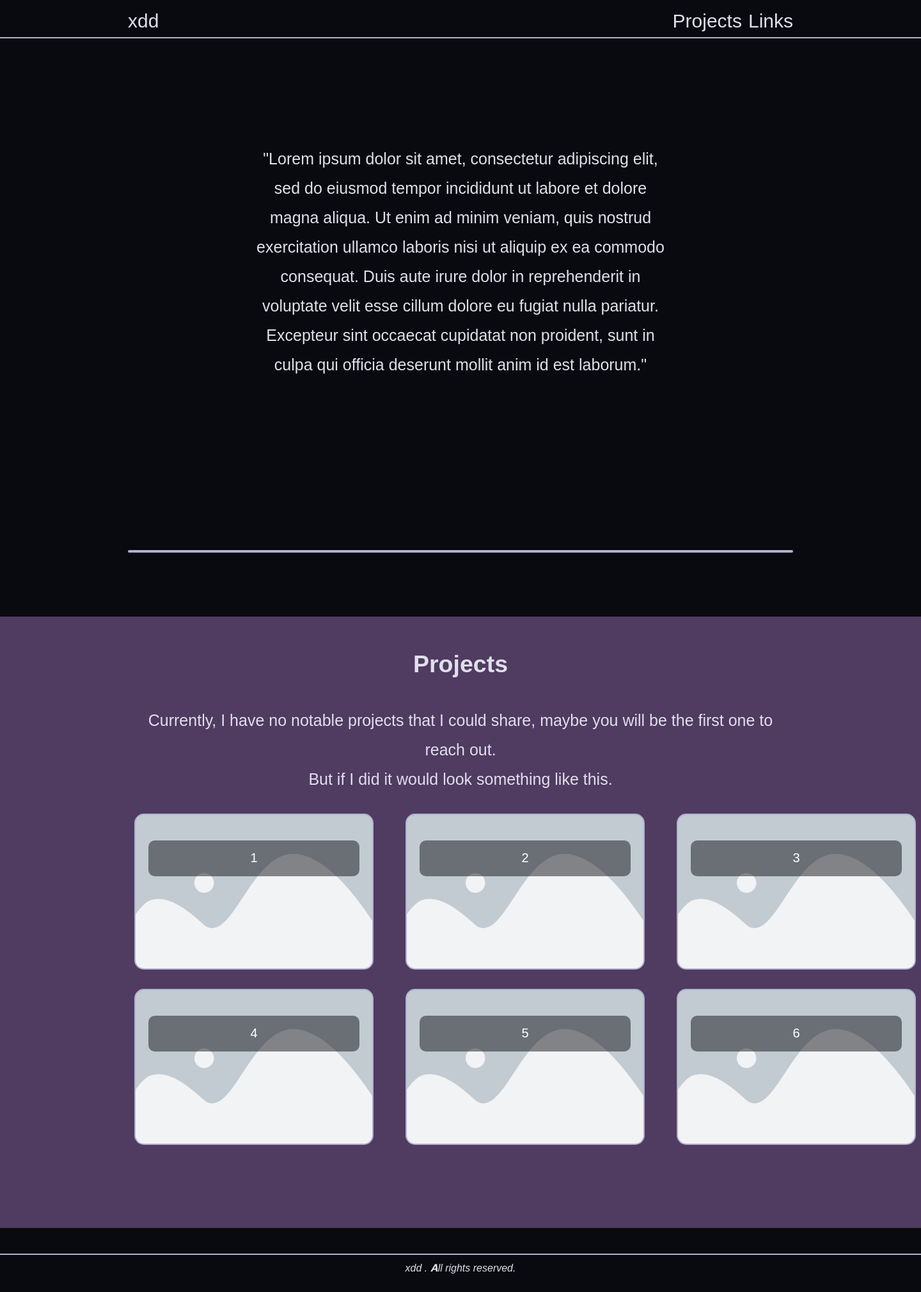
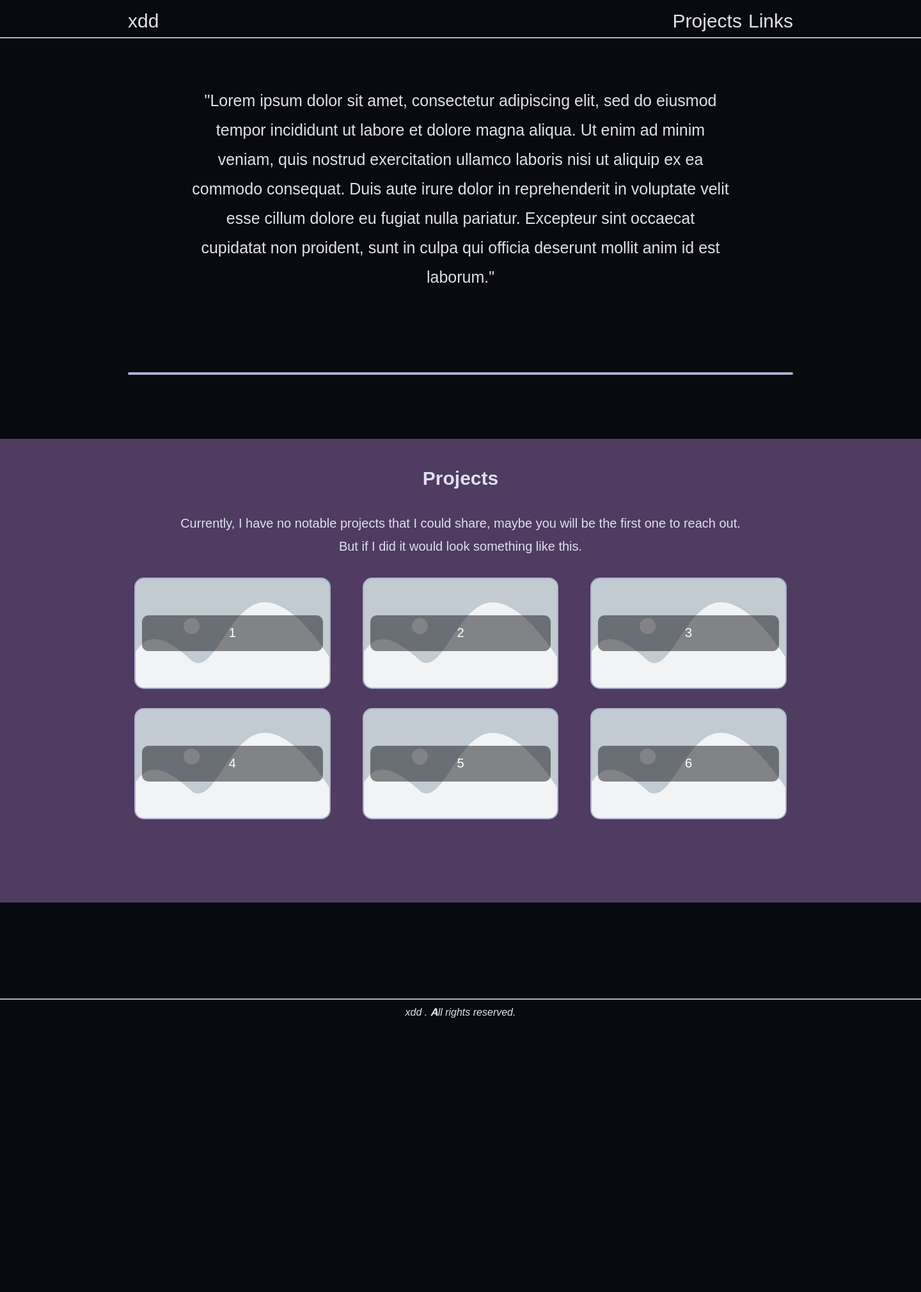
Before and after one commit to cacusegit/portfolio_web, a Flask app: template templates/index.html in a window 1440 px wide. Shown: the whole page at 64% size. After the commit the page ends 1591 px from the top, so only its background shows below. Run offline with Flask 3, Linux system fonts and the light colour scheme; the template is opened without the code that fills it, so the values that code supplies are empty.

Commit message:
fix: overflow, sorting data in df. clean: style.css

```diff
--- a/static/style.css
+++ b/static/style.css
@@ -10,15 +10,9 @@ body {
     color: #dfe0ec;
     font-family: 'Konkhmer Sleokchher', sans-serif;
 }
-.page_container {
-    position: relative;
-    min-height: 100vh;
-}
-
 .content_wrap {
     padding-bottom: 2.5rem;
 }
-
 .navBox {
     background-color: #090a0f;
     position: sticky;
@@ -49,27 +43,93 @@ body {
     font-size: 25px;
     text-align: center;
     align-items: center;
-    height: 300px;
-    padding: 200px;
+    height: auto;
+    width: auto;
+    padding: 50px 100px 0px 100px;
     overflow: hidden;
     display: flex;
     justify-content: space-between;
     align-items: center;
     margin-bottom: 100px;
 }
-.about-inline-left {
-    width: 40%;
-}
-.about-inline-right {
-    width: 400px;
-    height: 400px;
+.graph_container {
     border: 2px solid #afb1cf;
     border-radius: 15px;
-    background-color: hsl(240deg 13.04% 9.02%);
+    overflow: hidden;
+    height: auto;
+    max-width: 100%;
+    margin: 20px auto;
+    margin-bottom: 100px;
+    position: relative;
+    z-index: 0;
 }
 .projects {
     font-size: 25px;
     background-color: #503b61;
+}
+.projects_outer {
+    background: #503b61;
+    margin-right: -200px;
+    margin-left: -200px;
+    padding-left: 200px;
+    padding-right: 200px;
+    padding-bottom: 100px;
+    padding-top: 10px;
+    text-align: center;
+    justify-content: center;
+    font-size: 20px;
+}
+.projects_inner {
+    padding-top: 20px;
+    padding-bottom: 20px;
+}
+
+.projects_container {
+    display: grid;
+    gap: 30px 50px;
+    grid-template-columns: auto auto auto;
+    padding: 10px;
+}
+.projects_container > div {
+    background-color: rgb(20,20,26);
+    border: 2px solid #afb1cf;
+    border-radius: 15px;
+    font-size: 20px;
+    text-align: center;
+    grid-template-columns: repeat(3, minmax(200px, 1fr));
+    max-width: 100%;
+    overflow: hidden;
+
+    display: flex;
+    flex-direction: column;
+    justify-content: center;
+    min-height: 150px; /* Ensures the item has a minimum height */
+    height: auto; /* Adjusts height based on content */
+    padding: 10px; /* Prevents content from sticking to edges */
+
+    background-image: url('/static/assets/images/elementor-placeholder-image.webp');
+    background-size: cover;
+    background-position: center;
+    background-repeat: no-repeat;
+}
+.projects_container > div > p {
+    background-color: rgba(20,20,26, 50%);
+    color: white;
+    text-align: center;
+    padding: 10px;
+    border-radius: 10px;
+}
+.links_outer {
+    background: #090a0f;
+    margin-right: -200px;
+    margin-left: -200px;
+    padding-left: 200px;
+    padding-right: 200px;
+    padding-bottom: 100px;
+    padding-top: 10px;
+    text-align: center;
+    justify-content: center;
+    font-size: 20px;
 }
 .footer_position {
     display: flex;
@@ -87,60 +147,3 @@ body {
     padding-right: 200px;
     padding-bottom: 10px;
 }
-.graph_container {
-    border: 2px solid #afb1cf;
-    border-radius: 15px;
-    overflow: hidden;
-    height: auto;
-    max-width: 100%;
-    margin: 20px auto;
-    margin-bottom: 100px;
-    position: relative;
-    z-index: 0;
-}
-.projects_outer {
-    background: #503b61;
-    margin-right: -200px;
-    margin-left: -200px;
-    padding-left: 200px;
-    padding-right: 200px;
-    padding-bottom: 100px;
-    padding-top: 10px;
-    text-align: center;
-    justify-content: center;
-    font-size: 25px;
-}
-.projects_inner {
-    padding-top: 20px;
-    padding-bottom: 20px;
-    width: 100%;
-}
-
-.projects_container {
-    display: grid;
-    gap: 30px 50px;
-    grid-template-columns: auto auto auto;
-    padding: 10px;
-}
-.projects_container > div {
-    background-color: rgb(20,20,26);
-    border: 2px solid #afb1cf;
-    border-radius: 15px;
-    padding: 20px;
-    font-size: 20px;
-    text-align: center;
-    height: 200px;
-    width: 330px;
-
-    background-image: url('/static/assets/images/elementor-placeholder-image.webp');
-    background-size: cover;
-    background-position: center;
-    background-repeat: no-repeat;
-}
-.projects_container > div > p {
-    background-color: rgba(20,20,26, 50%);
-    color: white;
-    text-align: center;
-    padding: 10px;
-    border-radius: 10px;
-}
--- a/templates/index.html
+++ b/templates/index.html
@@ -7,7 +7,6 @@
     </head>
 
     <body>
-        <div class="page_container">
         <div class="content_wrap">
             <div class="navBox">
                 <div class="navBox-inline-left">xdd</div>
@@ -26,7 +25,6 @@
             <div class="graph_container">
                 {{ table_graph | safe }}
             </div>
-
             <div class="projects_outer">
                 <h2>Projects</h2>
                 <div>
@@ -35,7 +33,7 @@
                 </div>
                 <div class="projects_inner">
                     <div class="projects_container">
-                            <div><p class="projects_container_effect">1</p></div>
+                        <div><p>1</p></div>
                         <div><p>2</p></div>
                         <div><p>3</p></div>
                         <div><p>4</p></div>
@@ -44,10 +42,12 @@
                     </div>
                 </div>
             </div>
+            <div class="links_outer">
+
+            </div>
         </div>
         <footer class="footer_position">
             <em>xdd {{footer_data}}. All rights reserved.</em>
         </footer>
-        </div>
     </body>
 </html>
```
Also changed, not shown: git_scraper.py (+7 -3 lines). Lines whose indentation alone changed are shown as unchanged.
